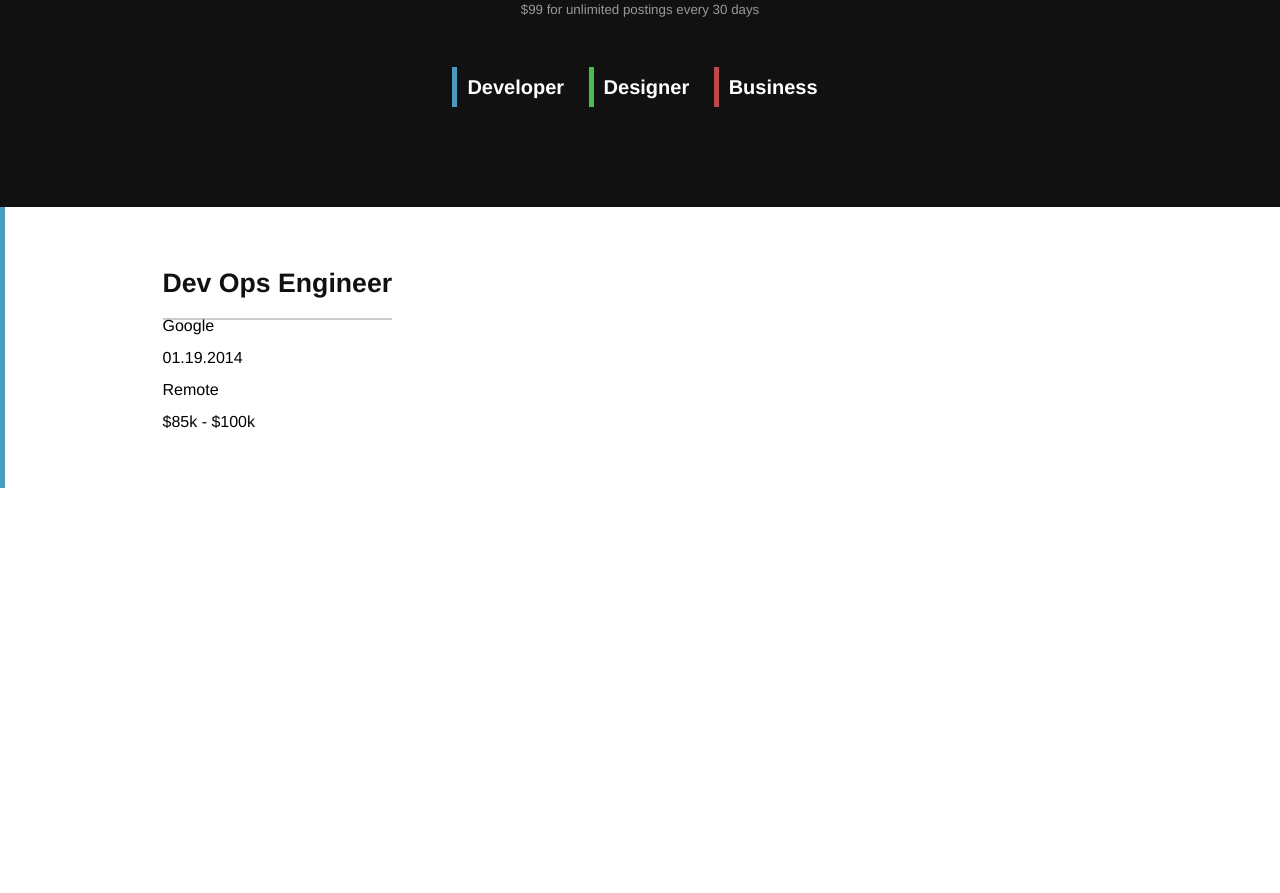
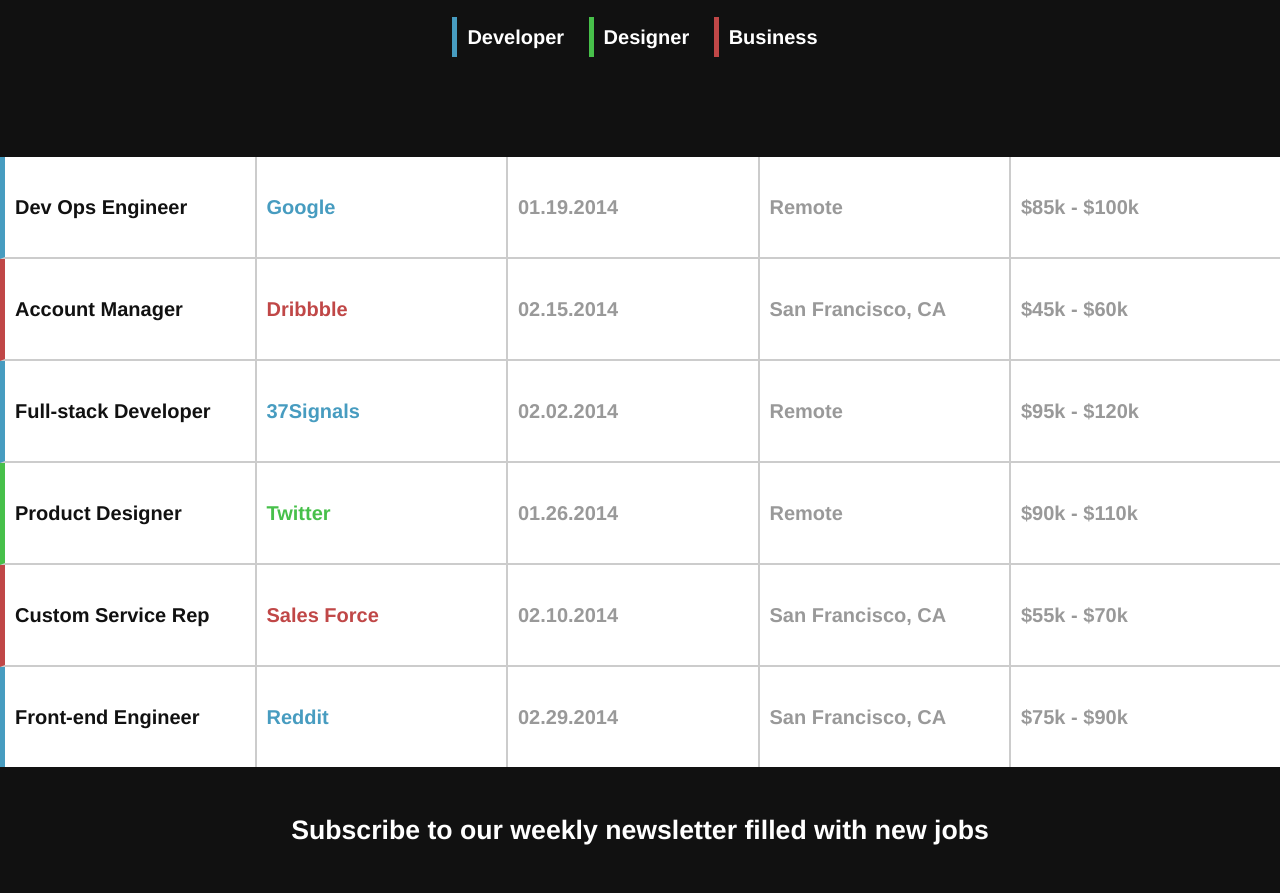
Before and after one commit to rr1000/rr1000.github.io, a plain HTML site: page index.html in a window 1280 px wide. Shown: the part 420-1313 px from the top of the page. Before the commit the page ends 908 px from the top, so only its background shows below. Drawn offline with nearby package versions, Linux system fonts and the light colour scheme; a web font is replaced by a local one.

Commit message:
Added landing page design

```diff
--- a/assets/css/styles.scss
+++ b/assets/css/styles.scss
@@ -60,9 +60,23 @@ table{
 	transition: all 350ms ease;
 }
 
+.cf:before,
+.cf:after {
+	content: " ";
+	display: table;
+}
+
+.cf:after {
+	clear: both;
+}
+
+.cf {
+	*zoom: 1;
+}
+
 .container{
-	max-width: 960px;
-	width: 100%;
+	max-width: 1280px;
+	min-width: 960px;
 	margin: auto;
 }
 
@@ -76,7 +90,6 @@ table{
 	color: #fff;
 	font-weight: 900;
 	font-size: 45pt;
-	margin: 50px 0px 0px 0px;
 }
 
 .home-p{
@@ -144,7 +157,7 @@ table{
 
 .job-posting{
 	background-color: #fff;
-	padding: 50px 0px 50px 0px;
+	border-bottom: 2px solid #ccc;
 	@extend .easing;
 	&:hover{
 		@extend .easing;
@@ -152,22 +165,83 @@ table{
 	}
 }
 
-.job-title,
-.job-date,
-.job-company,
-.job-location,
-.job-salary{
-	line-height: 2;
+.job-posting:last-child{
+	border-bottom: 0px;
 }
 
-.job-title{
+.job-post-inner{
+	width: 100%;
 
-	a{
-		color: #111;
-		font-size: 20pt;
-		text-decoration: none;
+	.job-title,
+	.job-date,
+	.job-company,
+	.job-location,
+	.job-salary{
+		width: 18%;
+		float: left;
+		padding: 40px 10px 40px 10px;
+		border-right: 2px solid #ccc;
+		font-size: 15pt;
 		font-weight: 900;
-		padding: 0px 0px 20px 0px;
-		border-bottom: 2px solid #ccc;
+		color: #999;
+
+		a{
+			color: #111;
+			text-decoration: none;
+			@extend .easing;
+			&:hover{
+				@extend .easing;
+				color: #999;
+			}
+		}
 	}
+
+	.job-salary{
+		border: 0px;
+	}
+
+	.dev-blue{
+		color: #479cc0;
+	}
+
+	.design-green{
+		color: #47c04a;
+	}
+
+	.business-red{
+		color: #c04747;
+	}
+
 }
+
+.subscribe{
+	background-color: #111;
+	padding: 50px 0px 50px 0px;
+}
+
+.sub-h1{
+	font-size: 20pt;
+	color: #fff;
+	text-align: center;
+	font-weight: bold;
+}
+
+@media all and (max-width: 1090px){
+
+	.job-post-inner{
+
+		.job-title,
+		.job-date,
+		.job-company,
+		.job-location,
+		.job-salary{
+			width: 16%;
+			font-size: 12pt;
+		}
+
+		.job-title{
+			width: 20%;
+		}
+	}
+
+}
--- a/assets/js/script.js
+++ b/assets/js/script.js
@@ -8,6 +8,7 @@ var jobTemplate = Handlebars.compile(jobSource);
 // Feed the data
 var jobData = {
 	jobPost: [
+		// Google Dev Ops
 		{
 			jobName : "Dev Ops Engineer",
 			jobCompany : "Google",
@@ -16,6 +17,62 @@ var jobData = {
 			jobLocation : "Remote",
 			jobSalary : "$85k - $100k",
 			jobType : "dev",
+			jobColor : "dev-blue",
+		},
+		// Dribbble Marketing
+		{
+			jobName : "Account Manager",
+			jobCompany : "Dribbble",
+			jobLink : "http://dribbble.com",
+			jobDate : "02.15.2014",
+			jobLocation : "San Francisco, CA",
+			jobSalary : "$45k - $60k",
+			jobType : "business",
+			jobColor : "business-red",
+		},
+		// 37Signals Engineer
+		{
+			jobName : "Full-stack Developer",
+			jobCompany : "37Signals",
+			jobLink : "http://37signals.com",
+			jobDate : "02.02.2014",
+			jobLocation : "Remote",
+			jobSalary : "$95k - $120k",
+			jobType : "dev",
+			jobColor : "dev-blue",
+		},
+		// Twitter Designer
+		{
+			jobName : "Product Designer",
+			jobCompany : "Twitter",
+			jobLink : "http://twitter.com",
+			jobDate : "01.26.2014",
+			jobLocation : "Remote",
+			jobSalary : "$90k - $110k",
+			jobType : "design",
+			jobColor : "design-green",
+		},
+		// SalesForce Custom Service
+		{
+			jobName : "Custom Service Rep",
+			jobCompany : "Sales Force",
+			jobLink : "http://SalesForce.com",
+			jobDate : "02.10.2014",
+			jobLocation : "San Francisco, CA",
+			jobSalary : "$55k - $70k",
+			jobType : "business",
+			jobColor : "business-red",
+		},
+		// Reddit Engineer
+		{
+			jobName : "Front-end Engineer",
+			jobCompany : "Reddit",
+			jobLink : "http://reddit.com",
+			jobDate : "02.29.2014",
+			jobLocation : "San Francisco, CA",
+			jobSalary : "$75k - $90k",
+			jobType : "dev",
+			jobColor : "dev-blue",
 		},
 	]
 };
--- a/index.html
+++ b/index.html
@@ -30,12 +30,13 @@
 			{{#each jobPost}}
 				<div class="job-posting {{jobType}}">
 					<div class="container">
+						<div class="job-post-inner cf">
 							<h2 class="job-title">
 								<a href="{{jobLink}}">
 									{{jobName}}
 								</a>
 							</h2>
-						<div class="job-company">
+							<div class="job-company {{jobColor}}">
 								{{jobCompany}}
 							</div>
 							<div class="job-date">
@@ -49,8 +50,14 @@
 							</div>
 						</div>
 					</div>
+				</div>
 			{{/each}}
 		</script>
+		<section class="subscribe">
+			<div class="container">
+				<h1 class="sub-h1">Subscribe to our weekly newsletter filled with new jobs</h1>
+			</div>
+		</section>
 		<script src="http://code.jquery.com/jquery-1.9.1.js"></script>
 		<script type="text/javascript" src="assets/js/script.js"></script>
 	</body>
```
Also changed, not shown: assets/css/styles.css, 2 other files. Lines whose indentation alone changed are shown as unchanged.
